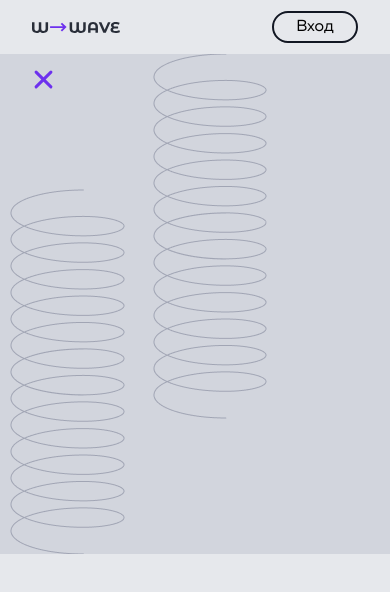
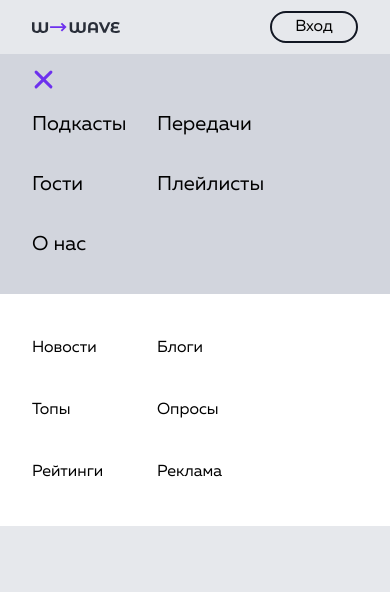
Before and after one commit to PopLocker714/Course-W-Wave-Radio, a website built with webpack: page src/index.html in a window 390 px wide. Both pictures are taken after a click on the button 44 px from the left and 79 px from the top of the page. Built offline with nearby package versions, Linux system fonts and the light colour scheme.

Commit message:
add hero + adaptive, update burger

```diff
--- a/src/components/_header/_header.scss
+++ b/src/components/_header/_header.scss
@@ -32,7 +32,7 @@
 
   &__login-top {
     display: none;
-    padding: 6px 22px;
+    padding: 6px 23px;
   }
 
   &__container-middle {
@@ -75,26 +75,48 @@
     &-content {
       opacity: 0;
       width: 100%;
-      height: 500px;
-      background-color: $shade-gray;
+      height: auto;
+      visibility: hidden;
       transition-property: opacity visibility;
       @include transition;
-      visibility: hidden;
 
-      &::before {
-        content: '';
-        position: absolute;
-        top: 0;
-        left: 0;
-        right: 0;
-        bottom: 0;
-        background: 10px url(../assets/images/header/spiral.png) no-repeat;
-      }
+      background: 90% -50px $shade-gray url(../assets/images/header/spiral.png) no-repeat;
+
+      padding-top: 106px;
     }
 
     &.active &-content {
       opacity: 1;
       visibility: visible;
+    }
+
+    &-nav {
+
+      &-item {
+        width: 50%;
+        height: 104px;
+      }
+
+      &-item-second {
+        width: 50%;
+        height: 62px;
+      }
+
+      &-link {
+        font-size: 20px;
+      }
+    }
+
+    &-list {
+      display: flex;
+      flex-wrap: wrap;
+      width: 250px;
+    }
+
+    &-nav-bottom {
+      padding-top: 46px;
+      display: none;
+      background-color: $white;
     }
   }
 
@@ -276,6 +298,7 @@
     &__nav-middle {
       display: none;
     }
+
     &__nav-bottom {
       margin-right: 25px;
     }
@@ -320,6 +343,23 @@
       width: 88px;
     }
 
+    &__burger {
+
+      &-content {
+        background-image: none;
+        padding-top: 60px;
+      }
+
+      &-nav-item {
+        width: 50%;
+        height: 60px;
+      }
+
+      &-nav-bottom {
+        display: block;
+      }
+    }
+
     &__section-bottom {
       border: none;
     }
--- a/src/components/_header/header.html
+++ b/src/components/_header/header.html
@@ -12,7 +12,27 @@
         <button class="btn burger__btn" id="burger-btn">
           <span class="burger__btn-stick"></span>
         </button>
-        <div class="burger__content header__burger-content container"></div>
+        <div class="burger__content header__burger-content">
+          <nav class="nav header__burger-nav container">
+            <ul class="nav__list header__burger-list">
+              <li class="nav__item header__burger-nav-item"><a class="link header__burger-nav-link" href="#">Подкасты</a></li>
+              <li class="nav__item header__burger-nav-item"><a class="link header__burger-nav-link" href="#">Передачи</a></li>
+              <li class="nav__item header__burger-nav-item"><a class="link header__burger-nav-link" href="#">Гости</a></li>
+              <li class="nav__item header__burger-nav-item"><a class="link header__burger-nav-link" href="#">Плейлисты</a></li>
+              <li class="nav__item header__burger-nav-item"><a class="link header__burger-nav-link" href="#">О нас</a></li>
+            </ul>
+          </nav>
+          <nav class="nav header__burger-nav header__burger-nav-bottom header__burger-nav_bg_white header__burger-nav_show_mobile container">
+            <ul class="nav__list header__burger-list">
+              <li class="nav__item header__burger-nav-item-second"><a class="link" href="#">Новости</a></li>
+              <li class="nav__item header__burger-nav-item-second"><a class="link" href="#">Блоги</a></li>
+              <li class="nav__item header__burger-nav-item-second"><a class="link" href="#">Топы</a></li>
+              <li class="nav__item header__burger-nav-item-second"><a class="link" href="#">Опросы</a></li>
+              <li class="nav__item header__burger-nav-item-second"><a class="link" href="#">Рейтинги</a></li>
+              <li class="nav__item header__burger-nav-item-second"><a class="link" href="#">Реклама</a></li>
+            </ul>
+          </nav>
+        </div>
       </div>
 
       <img class="logo header__logo-middle" src="../../assets/images/logo/logo-black.svg" alt="W-Wave-Radio">
--- a/src/components/_hero/_hero.scss
+++ b/src/components/_hero/_hero.scss
@@ -1,4 +1,97 @@
 .hero {
-  width: 100%;
-  height: 1000px;
+  background-color: $white;
+  // width: 100%;
+  // height: 1000px;
+
+
+  &__content {
+    padding: 90px 0;
+    background: right url(../assets/images/hero/microphone.png) no-repeat;
+  }
+
+  &__title {
+    font-size: 60px;
+    margin-bottom: 7px;
+
+    &_italic {
+      font-weight: 400;
+      font-style: italic;
+    }
+  }
+
+  &__text {
+    max-width: 635px;
+    font-size: 16px;
+    margin-bottom: 45px;
+    line-height: 24px;
+  }
+
+  &__link {
+    color: $primary;
+    position: relative;
+  }
+
+  &__btn {
+    display: inline-block;
+
+    font-weight: 500;
+    font-size: 20px;
+    padding: 21px 52px;
+    margin-bottom: 4px;
+  }
 }
+
+@media (max-width: 1249px) {
+  .hero {
+
+    &__content {
+      padding: 86px 0;
+      background: right/30% url(../assets/images/hero/microphone.png) no-repeat;
+    }
+
+    &__text {
+      max-width: 556px;
+      margin-bottom: 21px;
+    }
+  }
+
+}
+@media (max-width: 1000px) {
+  .hero {
+    &__content {
+      background-image: none;
+    }
+  }
+}
+@media (max-width: 890px) {
+
+  .hero {
+
+
+    &__content {
+      padding: 40px 0;
+    }
+
+    &__title {
+      font-size: 32px;
+      margin-bottom: 8px;
+      line-height: 1;
+    }
+
+    &__text {
+      font-size: 14px;
+      line-height: 1.5;
+      margin-bottom: 20px;
+    }
+
+    &__btn {
+      font-size: 16px;
+      padding: 14px 43px;
+      margin-bottom: 0;
+    }
+  }
+}
+@media (max-width: 580px) {
+
+}
+@media (max-width: 532px) {}
--- a/src/components/_hero/hero.html
+++ b/src/components/_hero/hero.html
@@ -1,3 +1,13 @@
 <section class="hero">
-
+  <div class="container hero_bg_img">
+    <div class="hero__content">
+      <h1 class="hero__title">Радио <i class="hero__title_italic">W-Wawe</i></h1>
+      <p class="hero__text">
+        Привет, на&nbsp;связи W-Wawe! Раньше мы&nbsp;были <a href="#" class="link link_hover_stick hero__link">изданием</a>,
+        а&nbsp;теперь пробуем себя в&nbsp;разоворном жанре. Говорим о&nbsp;музыке, политике, истории, науке
+        и&nbsp;культуре. Здесь, помимо прямого эфира&nbsp;&mdash; архив передач и&nbsp;многое другое :)
+      </p>
+      <a href="#" class="btn btn_primary_main hero__btn">Слушать эфир</a>
+    </div>
+  </div>
 </section>
--- /dev/null
+++ b/src/components/btn/_btn.scss
@@ -0,0 +1,84 @@
+.btn {
+  outline: none;
+  color: inherit;
+  padding: 0;
+  background-color: transparent;
+  border-radius: 0;
+  border: none;
+  cursor: pointer;
+  text-decoration: none;
+  transition-property: color, background-color, border;
+  @include transition;
+
+  &_login {
+    border: 2px solid $dark;
+    border-radius: 77px;
+
+    &:focus {
+      outline: none;
+      background-color: $primary-light;
+    }
+
+    &:hover {
+      color: $white;
+      background-color: $dark;
+    }
+
+    &:active {
+      background-color: $primary-shade;
+      color: $white;
+      border-color: $primary-shade;
+    }
+  }
+
+  &_primary_main {
+    color: $white;
+    background-color: $primary;
+    border: 2px solid $primary;
+
+    border-radius: 40px;
+
+    &:focus {
+      outline: none;
+      background-color: $primary-light;
+      border-color: $primary-shade;
+    }
+
+    &:hover {
+      background-color: $primary-light;
+      border-color: $primary-light;
+    }
+
+    &:active {
+      background-color: $primary-shade;
+      border-color: $primary-shade;
+    }
+  }
+
+  &_primary_second {
+    color: $primary;
+    background-color: transparent;
+    border: 2px solid $primary;
+
+    border-radius: 40px;
+
+    &:focus {
+      outline: none;
+      color: $white;
+      background-color: $primary-light;
+      border-color: $primary;
+    }
+
+    &:hover {
+      color: $white;
+      background-color: $primary;
+      border-color: $primary;
+    }
+
+    &:active {
+      color: $white;
+      background-color: $primary-shade;
+      border-color: $primary-shade;
+    }
+  }
+}
--- a/src/components/buttons/_btns.scss
+++ /dev/null
@@ -1,34 +0,0 @@
-.btn {
-  outline: none;
-  color: inherit;
-  padding: 0;
-  background-color: transparent;
-  border-radius: 0;
-  border: none;
-  cursor: pointer;
-  text-decoration: none;
-  transition-property: color, background-color, border;
-  @include transition;
-
-  &_login {
-    border: 2px solid $dark;
-    border-radius: 77px;
-    &:focus {
-      outline: none;
-      background-color: $primary-light;
-    }
-    &:hover {
-      color: $white;
-      background-color: $dark;
-    }
-    &:active {
-      background-color: $primary-shade;
-      color: $white;
-      border-color: $primary-shade;
-    }
-  }
-
-  &_primary {
-
-  }
-}
--- a/src/components/link/_link.scss
+++ b/src/components/link/_link.scss
@@ -9,12 +9,39 @@
     color: $white;
     background-color: $primary-light;
   }
+
   &:hover {
     color: $primary;
     background-color: transparent;
   }
+
   &:active {
     color: $primary-shade;
     background-color: transparent;
   }
+
+  &_hover_stick {
+    &::after {
+      content: '';
+      position: absolute;
+      left: 0;
+      bottom: 0;
+      opacity: 0;
+      width: 100%;
+      height: 1px;
+      background-color: $primary;
+
+      transition-property: opacity, background-color;
+      @include transition;
+    }
+
+
+    &:hover::after {
+      opacity: 1;
+    }
+
+    &:active::after {
+      opacity: 1;
+    }
+  }
 }
--- a/src/index.js
+++ b/src/index.js
@@ -12,28 +12,28 @@ import '@fonts/MullerRegular.woff2'
 import '@fonts/MullerRegularItalic.woff'
 import '@fonts/MullerRegularItalic.woff2'
 
+import './styles/main.scss'
+
 import headerHtml from './components/_header/header.html'
-// import headerSpiralImg from './assets/images/header/spiral.png'
-// console.log(headerSpiralImg)
 import heroHtml from './components/_hero/hero.html'
 
-import './styles/main.scss'
-
 import loadSection from './modules/loadSection'
-
 import BurgerMenu from './components/burger/BurgerMenu'
 import Panel from './components/panel/Panel'
 
+
+
+
+
 loadSection(headerHtml, 'header', document.body)
 loadSection(heroHtml, 'section', document.body)
-
 
 const burger = new BurgerMenu({
   element: document.getElementById('burger'),
   animDilay: 200,
   classStyleName: 'active',
   isFirstElementAdd: true,
-  onClick: burgerHandler
+  onClick: burgerHandler,
 })
 
 const panel = new Panel({
@@ -41,7 +41,7 @@ const panel = new Panel({
   animDilay: 200,
   classStyleName: 'open',
   isFirstElementAdd: false,
-  onClick: panelHandler
+  onClick: panelHandler,
 })
 
 function burgerHandler() {
@@ -62,3 +62,7 @@ function panelHandler() {
     panel.close()
   }
 }
+
+
+const burgerLinks = document.querySelectorAll('.header__burger-nav-link')
+burgerLinks.forEach(el => el.addEventListener('click', () => burger.close()))
--- /dev/null
+++ b/src/styles/_container.scss
@@ -0,0 +1,21 @@
+.container {
+  margin: 0 auto;
+  max-width: 1310px;
+
+  padding-left: 100px;
+  padding-right: 100px;
+}
+
+@media ( max-width: 890px ) {
+  .container {
+    padding-left: 114px;
+    padding-right: 114px;
+  }
+}
+
+@media ( max-width: 750px ) {
+  .container {
+    padding-left: 32px;
+    padding-right: 32px;
+  }
+}
--- a/src/styles/main.scss
+++ b/src/styles/main.scss
@@ -4,8 +4,15 @@
 @import 'resset';
 @import 'fonts';
 
+
+
+
+
+@import 'container';
+
+
 @import '../components/link/link';
-@import '../components/buttons/btns';
+@import '../components/btn/btn';
 @import '../components/nav/nav';
 @import '../components/search/search';
 @import '../components/burger/burger';
@@ -18,7 +25,7 @@
 
 button,
 a,
-div:hover {
+.search__svg:hover {
   -webkit-touch-callout: none;
   -webkit-tap-highlight-color: transparent;
   -webkit-user-select: none;
@@ -28,36 +35,13 @@ div:hover {
   user-select: none;
 }
 
+
 body {
   font-family: Muller, Arial, Helvetica, sans-serif;
   font-size: 16px;
   background-color: $lite-color;
   min-width: 320px;
 }
-
-.container {
-  margin: 0 auto;
-  max-width: 1310px;
-  padding: 0 100px;
-}
-
-@media ( max-width: 890px ) {
-  .container {
-    padding: 0 114px;
-  }
-}
-@media ( max-width: 750px ) {
-  .container {
-    padding: 0 32px;
-}
-}
-
-
-
-
-
-
-
 
 
 // !MEDIA
```
Also changed, not shown: src/assets/images/hero/microphone.png (added).
